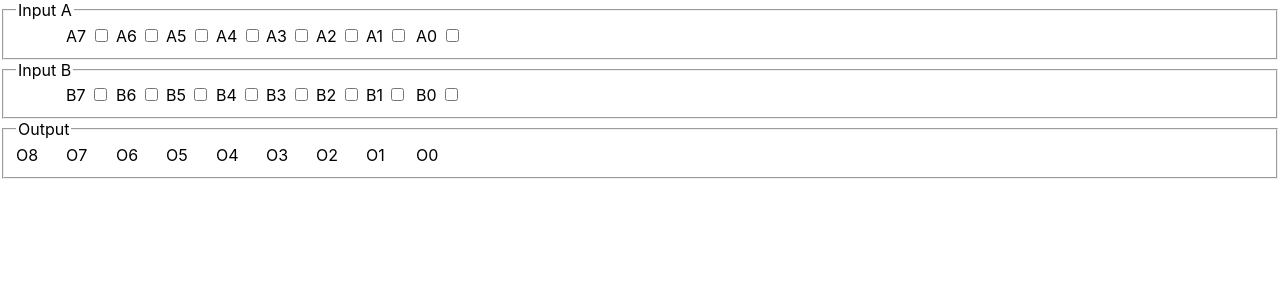
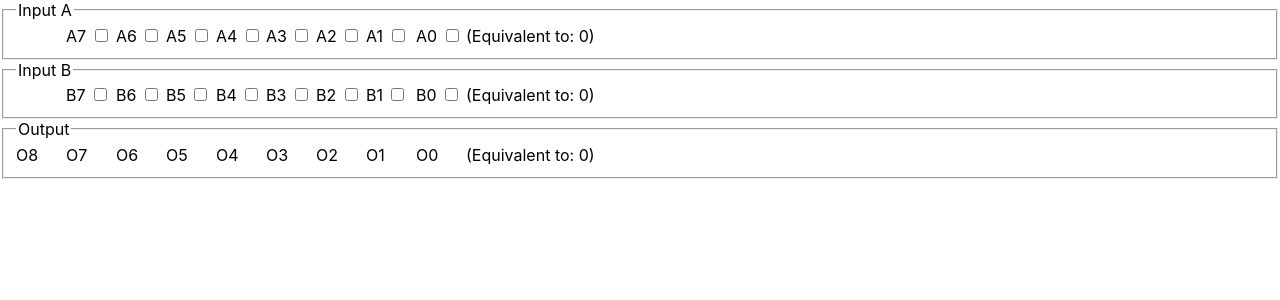
Before and after one commit to ahuth/bit-adder, a React (Create React App) app: page / in a window 1280 px wide. Shown: the top 300 px of the page. Built offline with nearby package versions, Linux system fonts and the light colour scheme.

Commit message:
Show the decimal representation of the numbers

```diff
--- a/src/components/App.tsx
+++ b/src/components/App.tsx
@@ -8,6 +8,14 @@ function flipBit(index: number) {
     nextBits[index] = !nextBits[index];
     return nextBits;
   };
+}
+
+function parseBits(bits: boolean[]): number {
+  // The least significant digits are first, which makes adding easier. However, we need the most
+  // significant digits first to convert to a number;
+  const reversed = bits.slice().reverse();
+  const digits = reversed.map((bit) => bit ? 1 : 0).join('');
+  return parseInt(digits, 2);
 }
 
 export default function App() {
@@ -28,6 +36,7 @@ export default function App() {
           <label className={styles.bit}>A2 <input checked={inputA[2]} onChange={() => setInputA(flipBit(2))} type="checkbox" /></label>
           <label className={styles.bit}>A1 <input checked={inputA[1]} onChange={() => setInputA(flipBit(1))} type="checkbox" /></label>
           <label className={styles.bit}>A0 <input checked={inputA[0]} onChange={() => setInputA(flipBit(0))} type="checkbox" /></label>
+          <span>(Equivalent to: {parseBits(inputA)})</span>
         </div>
       </fieldset>
       <fieldset>
@@ -41,6 +50,7 @@ export default function App() {
           <label className={styles.bit}>B2 <input checked={inputB[2]} onChange={() => setInputB(flipBit(2))} type="checkbox" /></label>
           <label className={styles.bit}>B1 <input checked={inputB[1]} onChange={() => setInputB(flipBit(1))} type="checkbox" /></label>
           <label className={styles.bit}>B0 <input checked={inputB[0]} onChange={() => setInputB(flipBit(0))} type="checkbox" /></label>
+          <span>(Equivalent to: {parseBits(inputB)})</span>
         </div>
       </fieldset>
       <fieldset>
@@ -55,6 +65,7 @@ export default function App() {
           <span className={styles.bit}>O2 {output[2] ? '✅' : null}</span>
           <span className={styles.bit}>O1 {output[1] ? '✅' : null}</span>
           <span className={styles.bit}>O0 {output[0] ? '✅' : null}</span>
+          <span>(Equivalent to: {parseBits(output)})</span>
         </div>
       </fieldset>
     </form>
```
